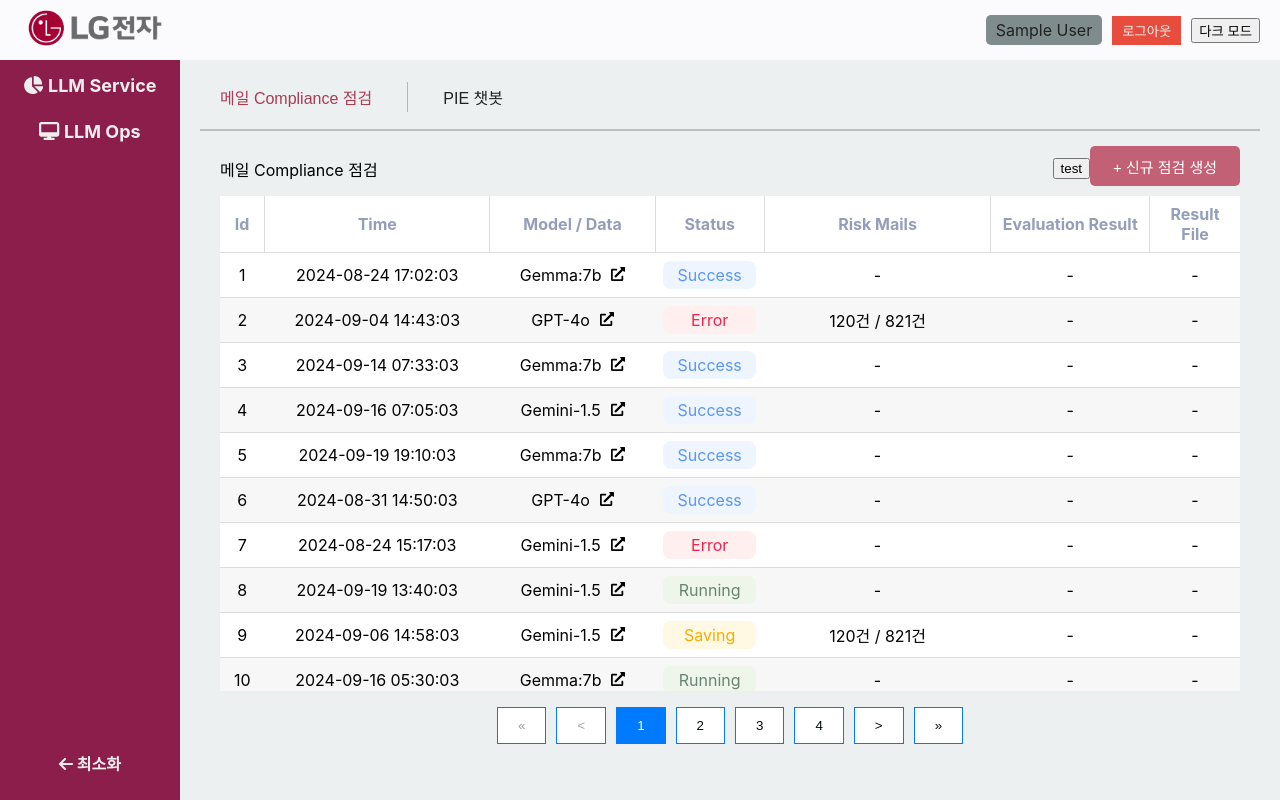
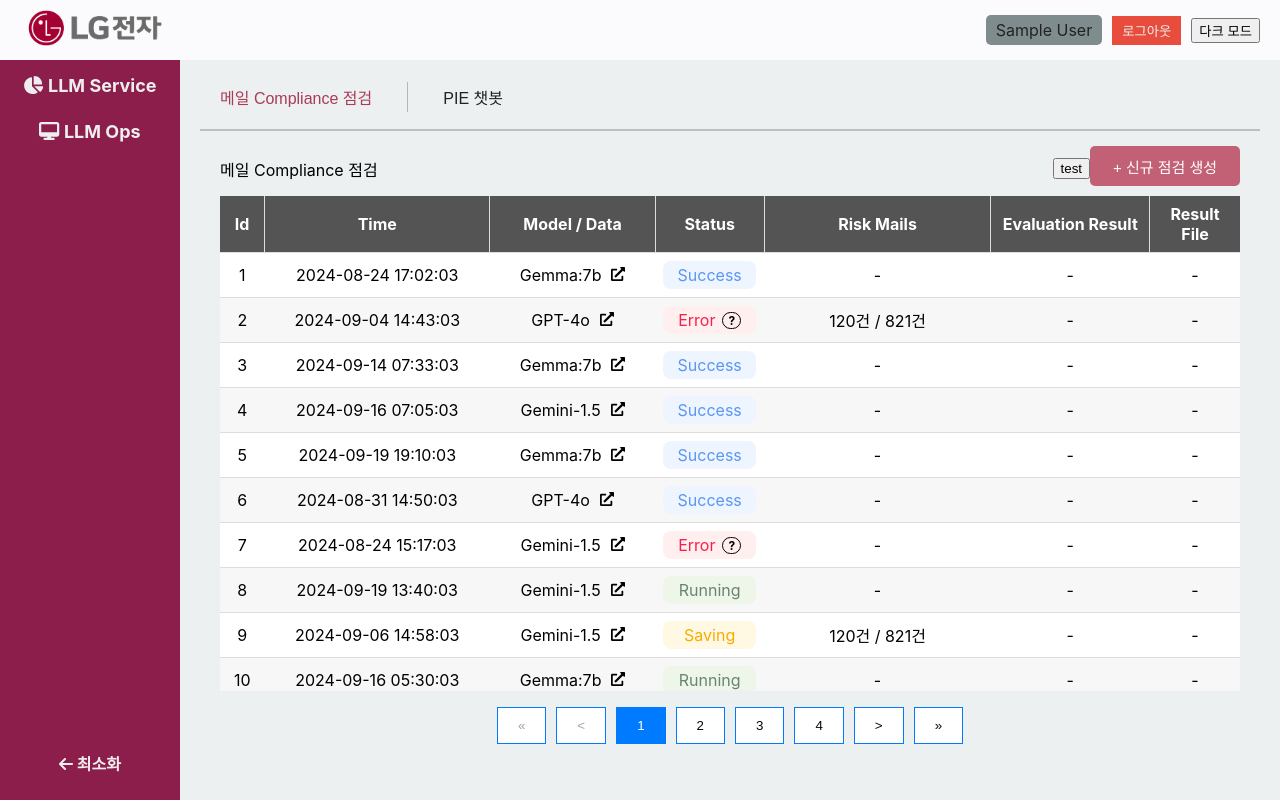
Before and after one commit to xellosPark/LLM_SERVICE_PRT, a React (Create React App) app in the folder llm-service-app/: page /main in a window 1280 px wide. Built offline with nearby package versions, Linux system fonts and the light colour scheme; sample sign-in values are in the browser's storage.

Commit message:
table 업데이트

```diff
--- a/llm-service-app/src/components/auth/LoginPage.css
+++ b/llm-service-app/src/components/auth/LoginPage.css
@@ -34,12 +34,13 @@
     position: relative;
     align-items: center;
     margin-bottom: 20px;
+    justify-content: center;
 }
 
 .login-logo div {
     position: absolute;
     padding: 20px;
-    border: 1px solid black;
+    /* border: 1px solid black; */
 }
 
 .login-logo h2 {
--- a/llm-service-app/src/components/auth/LoginPage.js
+++ b/llm-service-app/src/components/auth/LoginPage.js
@@ -1,6 +1,6 @@
 import React, { useState } from 'react';
 import './LoginPage.css'
-import Gradient from '../../logos/LG_Electronics_Gradient_01_RGB.jpg'
+import lightLogo from '../../logos/lge_2d+lge_logo_kr_heritagered_grey_rgb.png';
 
 function LoginPage({ onLogin }) {
   const [id, setId] = useState('');
@@ -15,7 +15,7 @@ function LoginPage({ onLogin }) {
     <div className='login-container'>
       <div className='login'>
         <div className='login-logo'>
-          <div>로고부분</div>
+          <div><img alt='LG LOGO' src={lightLogo} style={{width: '90px'}} /></div>
           <h2>로그인</h2>
         </div>
 
--- a/llm-service-app/src/components/pages/dashboard/EvaluationTable.css
+++ b/llm-service-app/src/components/pages/dashboard/EvaluationTable.css
@@ -51,7 +51,7 @@
   } */
 
   .eval-table th {
-    background-color: #A8B2CB;
+    background-color: #545455;
   }
 
   .eval-table th:nth-last-child(3) {
--- a/llm-service-app/src/components/pages/dashboard/LLMTable.css
+++ b/llm-service-app/src/components/pages/dashboard/LLMTable.css
@@ -23,8 +23,8 @@
     border-bottom: 1px solid #ddd;
     padding: 8px;
     text-align: center;
+    user-select:none;
     color: white;
-    user-select:none
   }
 
   .fixed-table th:nth-last-child(1) {
@@ -50,12 +50,6 @@
   /* .fixed-table td.id-column {
     max-width: 10px;
   } */
-
-  .fixed-table th {
-    /* background-color: #A8B2CB; */
-    background-color: white;
-    color: #939ebb;
-  }
 
   /* 짝수 행 배경색 */
   .fixed-table tr:nth-child(even) {
@@ -92,3 +86,21 @@
     cursor: pointer;
     font-size: 14px;
   }
+
+  .status {
+    display: flex;
+    justify-content: center;
+    align-items: center;
+  }
+
+  .status-error {
+    font-size: 12px;
+    background-color: transparent;
+    border: 1px solid black;
+    border-radius: 12px;
+    padding: 0px 5px;
+    margin-left: 7px;
+    color: black;
+    font-weight: bold;
+    cursor: default;
+  }
--- a/llm-service-app/src/components/pages/dashboard/LLMTable.js
+++ b/llm-service-app/src/components/pages/dashboard/LLMTable.js
@@ -10,7 +10,7 @@ const LLMTable = () => {
     { key: 'id', label: 'Id', minWidth: 10 },
     { key: 'time', label: 'Time', minWidth: 20 },
     { key: 'model', label: 'Model / Data', minWidth: 50 },
-    { key: 'status', label: 'Status', minWidth: 30 },
+    { key: 'status', label: 'Status', minWidth: 10 },
     { key: 'risk', label: 'Risk Mails', minWidth: 100 },
     { key: 'evResult', label: 'Evaluation Result', minWidth: 100 },
     { key: 'resultFile', label: 'Result File', minWidth: 50 },
@@ -82,7 +82,7 @@ const LLMTable = () => {
     id: 10,
     time: 20,
     model: 50,
-    status: 30,
+    status: 10,
     risk: 150,
     evResult: 100,
     resultFile: 50,
@@ -119,7 +119,7 @@ const LLMTable = () => {
         };
       switch (status) {
       case 'Running':
-          return { ...baseStyle, backgroundColor: '#EEF5E9', color: '#698474' }; // 초록색 배경, 초록색 텍스트
+          return { ...baseStyle, backgroundColor: '#EEF5E9', color: '#698474',  }; // 초록색 배경, 초록색 텍스트
       case 'Success':
           return { ...baseStyle, backgroundColor: '#EEF5FF', color: '#5A97F1' }; // 빨간색 배경, 빨간색 텍스트
       case 'Saving':
@@ -241,7 +241,7 @@ const LLMTable = () => {
                   ref={(el) => {
                     if (el) columnRefs.current[column.key] = el;
                   }}
-                  style={{ width: `${columnWidths[column.key]}px`, position: 'relative' }}
+                  style={{ width: `${columnWidths[column.key]}px`, position: 'relative', backgroundColor: '#545455' }}
                 >
                   {column.label}
                   <div
@@ -250,7 +250,7 @@ const LLMTable = () => {
                       position: "absolute",
                       right: 0,
                       top: 0,
-                      width: "2px",
+                      width: "5px",
                       height: "100%",
                       cursor: "col-resize",
                     }}
@@ -276,7 +276,7 @@ const LLMTable = () => {
                   <div className="tooltip">{item.model}</div>
                 </td>
                 <td>
-                  <div style={getStatusStyle(item.status)}>{item.status}</div>
+                  <div className='status' style={getStatusStyle(item.status)}>{item.status} {item.status === 'Error' && (<span className='status-error'>?</span>)}</div>
                 </td>
                 <td>{item.risk}</td>
                 <td>{item.result}</td>
@@ -300,7 +300,7 @@ const LLMTable = () => {
             position: 'absolute',
             top: `${contextMenu.y}px`,
             left: `${contextMenu.x}px`,
-            border: '1px solid black',
+            border: '1px solid gray',
             zIndex: 1000,
           }}
         >
```
